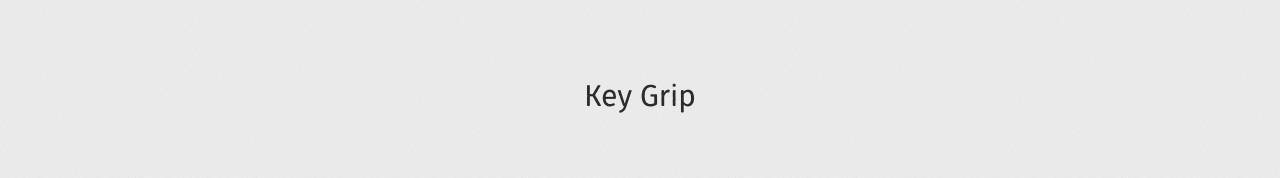
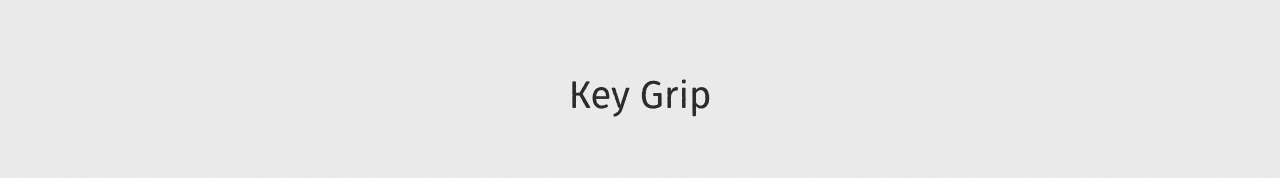
Before and after one commit to f0rbit/key-grip, a Next.js app: page / in a window 1280 px wide. Shown: the part 301-479 px from the top of the page. Built offline with nearby package versions, Linux system fonts and the light colour scheme; a web font is replaced by a local one.

Commit message:
feat: make title fonts same size

```diff
--- a/src/app/page.tsx
+++ b/src/app/page.tsx
@@ -7,14 +7,14 @@ import Link from "next/link";
 export default function Home() {
 
   const fonts = [
-        adramalech.className,
-        albemarle.className,
-        celticsea.className,
-        durendal.className,
-        fuse.className,
-        minima.className,
-        norumbega.className,
-        scurlock.className,
+        adramalech.className + " text-[2rem]",
+        albemarle.className + " text-[2.3rem]",
+        celticsea.className + " text-[2.7rem]",
+        durendal.className + " text-[1.7rem]",
+        fuse.className + " text-[2.4rem]",
+        minima.className + " text-[3.1rem]",
+        norumbega.className + " text-[2rem]",
+        scurlock.className + " text-[2.4rem]",
   ];
   const text = "Key Grip";
   const interval = 150; // Change font every 1 second
--- a/src/components/font-switcher.tsx
+++ b/src/components/font-switcher.tsx
@@ -24,12 +24,10 @@ const FontSwitcher = ({ text, fonts, interval }: FontSwitcherProps) => {
 
   return (
     <div className="flex flex-col items-center justify-center h-0">
-      <p
-        className={cn("text-3xl transition-all duration-300 ease-in-out", currentFont)}
-
-      >
+      <p className={cn("text-3xl", currentFont)}>
         {text}
       </p>
+
     </div>
   );
 };
```
